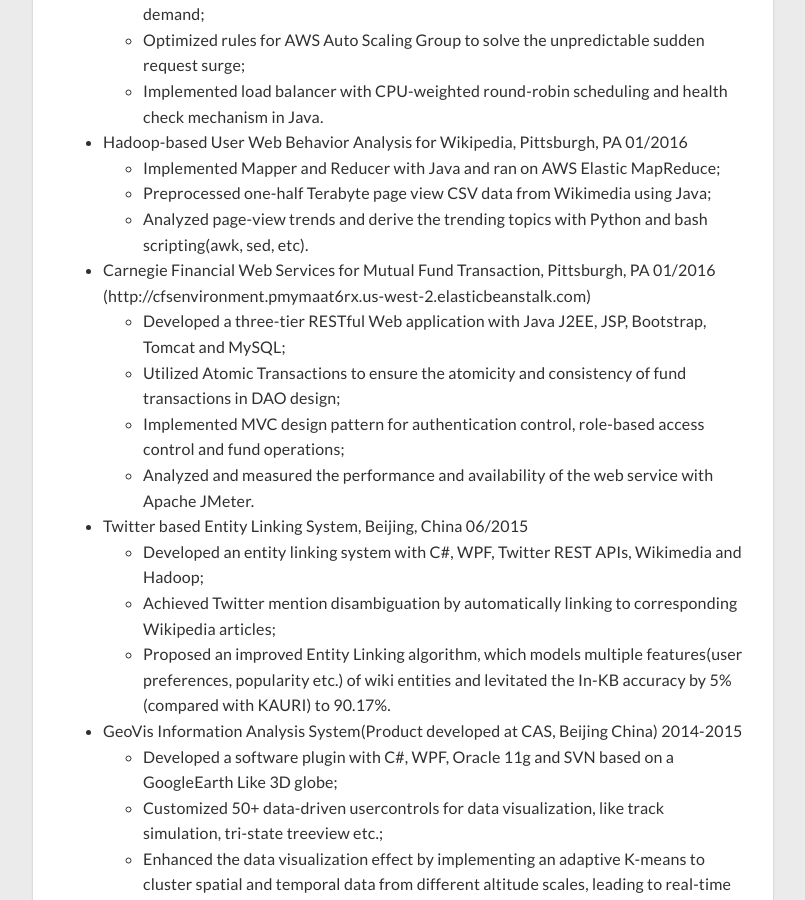
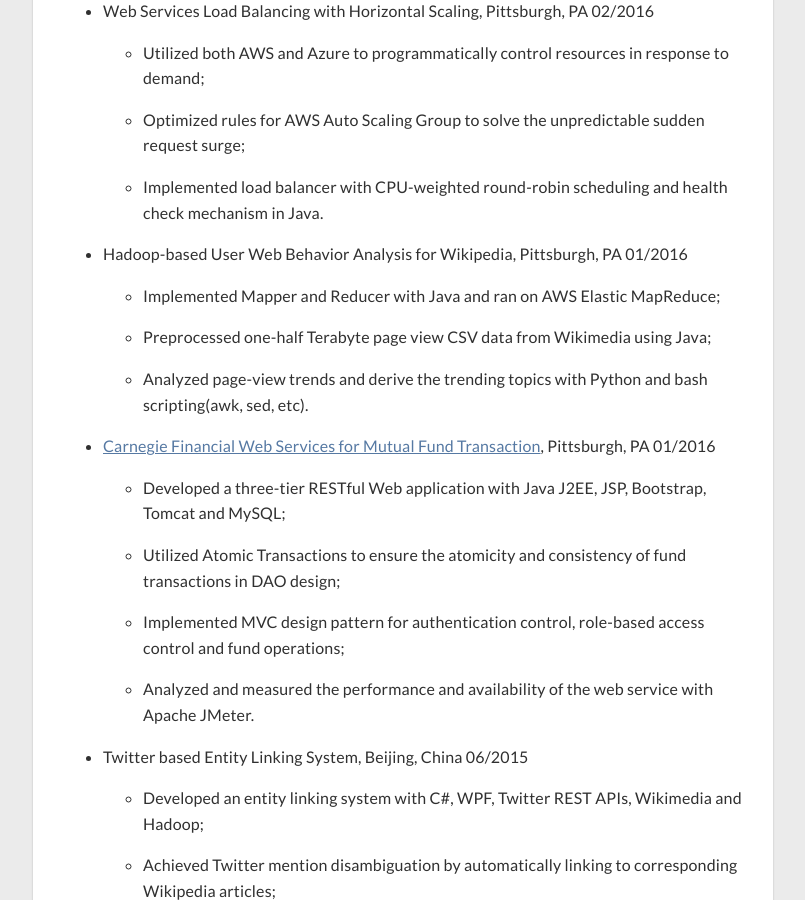
Before and after one commit to yuhengli/yuhengli.github.io, a Jekyll site: the page built from cv/cv.md, in a window 1280 px wide and 900 px high, scrolled down 1047 px. Shown: the whole window, without its empty margins (237-1042 px from the left). Built offline with Jekyll 4.4.1, drawn with Linux system fonts in a browser that asks for light colours; nearby versions of some CDN libraries.

Commit message:
revise markdown

```diff
--- a/cv/cv.md
+++ b/cv/cv.md
@@ -7,48 +7,72 @@
 
 ## Yuheng (Lyle) Li
 ------
-#### OBJECTIVE
 
+####	OBJECTIVE
 Full-time Software Engineer
+
 ####	EDUCATION
 *	MSIT, eBusiness Technology, Carnegie Mellon University, Pittsburgh, PA (GPA 3.94/4.0)	2015-2016
+
 *	M.Eng., Data Mining, University of Chinese Academy of Sciences, China	2012-2015
+
 *	B.S., Electronic Information Science and Technology, Jilin University, China (GPA 3.81/4.0)	2008-2012
 
-#### TECHNICAL SKILLS
+####	TECHNICAL SKILLS
 *	Language: Java; C#, Python, C/C++, JavaScript, HTML/CSS, JSP, Shell Scripting.
+
 *	Tools: J2EE, .NET, WPF, JDBC, Oracle 11g, MySQL, SVN/Git, Maven, Tomcat, Visual Studio, Eclipse, AWS, Azure.
+
+
 *	Knowledge: OOP/OOD, Data Mining, Machine Learning, Algorithms, Software Architecture, digital electronics.
 
 #### INTERNSHIP
 *	Assistant Software Engineer, Chinese Academy of Science(CAS), Beijing China	2014-2015
 
-Responsible for developing GeoVis, a GoogleEarth-like Information Analysis System;
+	* Responsible for developing GeoVis, a GoogleEarth-like Information Analysis System;
 1 year+ software development and scientific research with 20+ people team, 10,000+ line codes experiences.
 
 #### PROJECTS
 -	Web Services Load Balancing with Horizontal Scaling, Pittsburgh, PA	02/2016
 
 	-	Utilized both AWS and Azure to programmatically control resources in response to demand;
+
 	-	Optimized rules for AWS Auto Scaling Group to solve the unpredictable sudden request surge;
+
 	-	Implemented load balancer with CPU-weighted round-robin scheduling and health check mechanism in Java.
+
 -	Hadoop-based User Web Behavior Analysis for Wikipedia, Pittsburgh, PA	01/2016
+
 	-	Implemented Mapper and Reducer with Java and ran on AWS Elastic MapReduce;
+
 	-	Preprocessed one-half Terabyte page view CSV data from Wikimedia using Java;
-	-	Analyzed page-view trends and derive the trending topics with Python and bash scripting(awk, sed, etc).
--	Carnegie Financial Web Services for Mutual Fund Transaction, Pittsburgh, PA	01/2016
-(http://cfsenvironment.pmymaat6rx.us-west-2.elasticbeanstalk.com)
+
+	-	Analyzed page-view trends and derive the trending topics with Python and bash
+	scripting(awk, sed, etc).
+
+-	[Carnegie Financial Web Services for Mutual Fund Transaction](http://cfsenvironment.pmymaat6rx.us-west-2.elasticbeanstalk.com), Pittsburgh, PA	01/2016
+
 	-	Developed a three-tier RESTful Web application with Java J2EE, JSP, Bootstrap, Tomcat and MySQL;
+
 	-	Utilized Atomic Transactions to ensure the atomicity and consistency of fund transactions in DAO design;
+
 	-	Implemented MVC design pattern for authentication control, role-based access control and fund operations;
+
 	-	Analyzed and measured the performance and availability of the web service with Apache JMeter.
+
 -	Twitter based Entity Linking System, Beijing, China	06/2015
+
 	-	Developed an entity linking system with C#, WPF, Twitter REST APIs, Wikimedia and Hadoop;
+
 	-	Achieved Twitter mention disambiguation by automatically linking to corresponding Wikipedia articles;
+
 	-	Proposed an improved Entity Linking algorithm, which models multiple features(user preferences, popularity etc.) of wiki entities and levitated the In-KB accuracy by 5% (compared with KAURI) to 90.17%.
+
 -	GeoVis Information Analysis System(Product developed at CAS, Beijing China)	2014-2015
 	-	Developed a software plugin with C#, WPF, Oracle 11g and SVN based on a GoogleEarth Like 3D globe;
+
 	-	Customized 50+ data-driven usercontrols for data visualization, like track simulation, tri-state treeview etc.;
+
 	-	Enhanced the data visualization effect by implementing an adaptive K-means to cluster spatial and temporal data from different altitude scales, leading to real-time data rearrangement and visualization.
 
 #### COURSES
```
